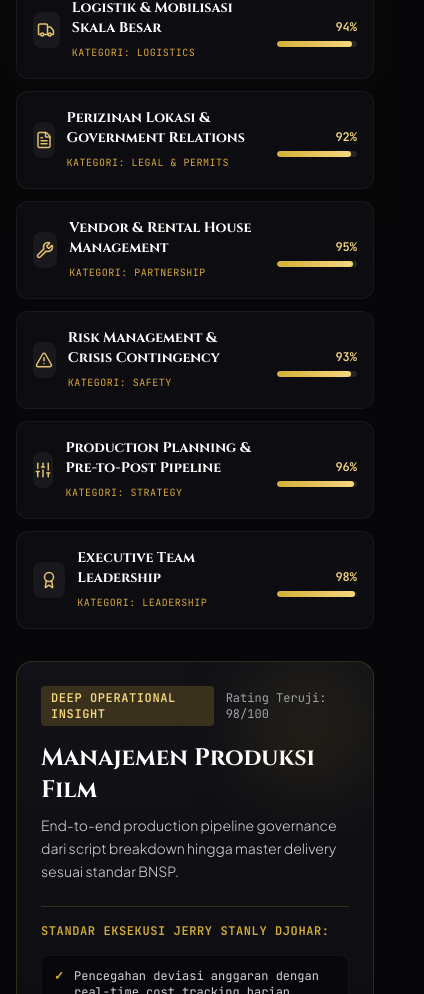
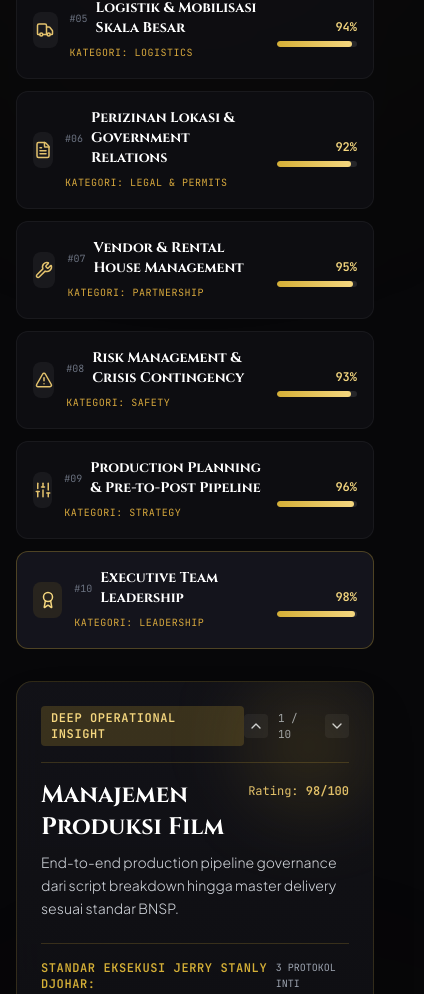
Before and after one commit to thrivestory5/jerrystanly, a React (Vite) app: page / in a window 390 px wide. Shown: the part 7700-8694 px from the top of the page, 424 px wide, since content can reach past the window. Built offline with nearby package versions, Linux system fonts and the light colour scheme.

Commit message:
feat: make skills matrix scrollable to Executive Team Leadership with dynamic standards

```diff
--- a/src/components/SkillsMatrix.jsx
+++ b/src/components/SkillsMatrix.jsx
@@ -1,5 +1,5 @@
-import React, { useState } from 'react';
-import { CheckCircle, Sliders, Shield, DollarSign, Calendar, Users, Truck, FileText, Wrench, AlertTriangle, Compass, Award } from 'lucide-react';
+import React, { useState, useEffect, useRef } from 'react';
+import { CheckCircle, Sliders, Shield, DollarSign, Calendar, Users, Truck, FileText, Wrench, AlertTriangle, Compass, Award, ChevronDown, ChevronUp, ArrowDown } from 'lucide-react';
 import { PROFILE } from '../data/profileData';
 import { playTactileClick } from '../utils/audio';
 
@@ -19,6 +19,7 @@ const skillIcons = {
 export default function SkillsMatrix() {
   const [selectedSkill, setSelectedSkill] = useState(PROFILE.skills[0]);
   const [filterCategory, setFilterCategory] = useState('ALL');
+  const skillRefs = useRef({});
 
   const categories = ['ALL', 'Core', 'Finance', 'Operations', 'Leadership', 'Logistics'];
 
@@ -26,11 +27,46 @@ export default function SkillsMatrix() {
     ? PROFILE.skills
     : PROFILE.skills.filter(s => s.category === filterCategory);
 
+  const currentIndex = filteredSkills.findIndex(s => s.name === selectedSkill.name);
+
+  // Scroll to a specific skill
+  const scrollToSkill = (skill, behavior = 'smooth') => {
+    setSelectedSkill(skill);
+    const el = skillRefs.current[skill.name];
+    if (el) {
+      el.scrollIntoView({ behavior, block: 'center' });
+    }
+  };
+
+  const handlePrev = () => {
+    playTactileClick();
+    const prevIdx = currentIndex > 0 ? currentIndex - 1 : filteredSkills.length - 1;
+    scrollToSkill(filteredSkills[prevIdx]);
+  };
+
+  const handleNext = () => {
+    playTactileClick();
+    const nextIdx = currentIndex < filteredSkills.length - 1 ? currentIndex + 1 : 0;
+    scrollToSkill(filteredSkills[nextIdx]);
+  };
+
+  const scrollToExecutiveLeadership = () => {
+    playTactileClick();
+    const execSkill = PROFILE.skills.find(s => s.name === "Executive Team Leadership");
+    if (execSkill) {
+      setFilterCategory('ALL');
+      setTimeout(() => {
+        scrollToSkill(execSkill);
+      }, 50);
+    }
+  };
+
   return (
-    <section id="skills" className="py-24 relative overflow-hidden bg-[#070709] border-t border-b border-gold-primary/15">
+    <section id="skills" className="py-24 relative bg-[#070709] border-t border-b border-gold-primary/15">
 
       {/* Decorative ambient elements */}
       <div className="absolute top-1/4 right-0 w-96 h-96 bg-gold-primary/5 rounded-full blur-[150px] pointer-events-none" />
+      <div className="absolute bottom-10 left-10 w-96 h-96 bg-gold-600/5 rounded-full blur-[150px] pointer-events-none" />
 
       <div className="max-w-7xl mx-auto px-4 sm:px-6 lg:px-8 relative z-10">
 
@@ -46,7 +82,7 @@ export default function SkillsMatrix() {
           </h2>
 
           <p className="text-gray-400 text-sm sm:text-base leading-relaxed">
-            Standar eksekutif produksi perfilman modern. Menguasai spektrum finansial, teknis kamera & pencahayaan, logistik ratusan kru, hingga negosiasi talenta A-list.
+            Standar eksekutif produksi perfilman modern. Menguasai spektrum finansial, teknis kamera & pencahayaan, logistik ratusan kru, hingga kepemimpinan <strong>Executive Team Leadership</strong>.
           </p>
 
           {/* Filter Pills */}
@@ -68,38 +104,57 @@ export default function SkillsMatrix() {
         </div>
 
         {/* 2-Column Interactive Matrix */}
-        <div className="grid grid-cols-1 lg:grid-cols-12 gap-8 items-start">
+        <div className="grid grid-cols-1 lg:grid-cols-12 gap-8 items-start relative">
 
-          {/* Left Column: Interactive Skill List */}
+          {/* Left Column: Interactive Skill List (1 to 10) */}
           <div className="lg:col-span-7 space-y-3">
             {filteredSkills.map((skill, idx) => {
               const Icon = skillIcons[skill.name] || CheckCircle;
               const isSelected = selectedSkill.name === skill.name;
+              const isLeadership = skill.name === "Executive Team Leadership";
 
               return (
                 <div
-                  key={idx}
+                  key={skill.name}
+                  ref={(el) => (skillRefs.current[skill.name] = el)}
+                  id={`skill-item-${idx}`}
                   onClick={() => {
                     playTactileClick();
                     setSelectedSkill(skill);
                   }}
-                  className={`p-4 rounded-xl cursor-pointer transition-all border ${
+                  className={`p-4 rounded-xl cursor-pointer transition-all border scroll-mt-32 ${
                     isSelected
-                      ? 'bg-gold-primary/15 border-gold-primary shadow-[0_0_20px_rgba(212,175,55,0.25)]'
+                      ? 'bg-gold-primary/20 border-gold-primary shadow-[0_0_25px_rgba(212,175,55,0.3)] ring-1 ring-gold-primary/50'
+                      : isLeadership
+                      ? 'bg-[#14141c] border-gold-primary/30 hover:border-gold-primary'
                       : 'bg-[#0f0f14]/80 border-white/5 hover:border-gold-primary/40 hover:bg-white/[0.03]'
                   }`}
                 >
                   <div className="flex items-center justify-between gap-4">
                     <div className="flex items-center gap-3">
                       <div className={`w-9 h-9 rounded-lg flex items-center justify-center transition-colors ${
-                        isSelected ? 'bg-gold-primary text-black' : 'bg-white/5 text-gold-300'
+                        isSelected
+                          ? 'bg-gold-primary text-black'
+                          : isLeadership
+                          ? 'bg-gold-primary/10 text-gold-light'
+                          : 'bg-white/5 text-gold-300'
                       }`}>
                         <Icon size={18} />
                       </div>
                       <div>
+                        <div className="flex items-center gap-2">
+                          <span className="font-mono text-[10px] text-gray-500">
+                            #{String(idx + 1).padStart(2, '0')}
+                          </span>
                           <h4 className="font-serif text-sm sm:text-base font-bold text-white">
                             {skill.name}
                           </h4>
+                          {isLeadership && (
+                            <span className="hidden sm:inline-block px-2 py-0.5 rounded text-[9px] font-mono bg-gold-primary/20 text-gold-light uppercase tracking-wider font-semibold">
+                              Top Pillar
+                            </span>
+                          )}
+                        </div>
                         <span className="text-[10px] font-mono text-gold-400 uppercase tracking-wider">
                           Kategori: {skill.category}
                         </span>
@@ -124,52 +179,96 @@ export default function SkillsMatrix() {
             })}
           </div>
 
-          {/* Right Column: Deep Operational Detail Card for Selected Skill */}
-          <div className="lg:col-span-5 sticky top-28">
-            <div className="gold-card p-6 sm:p-8 rounded-2xl relative overflow-hidden">
-              <div className="absolute top-0 right-0 w-32 h-32 bg-gold-primary/10 rounded-full blur-2xl pointer-events-none" />
+          {/* Right Column: Deep Operational Detail Card (Sticky Top-28) */}
+          <div className="lg:col-span-5 lg:sticky lg:top-28 self-start">
+            <div className="gold-card p-6 sm:p-8 rounded-2xl relative overflow-hidden shadow-2xl border-gold-primary/50 bg-[#0e0e14]">
+              <div className="absolute top-0 right-0 w-32 h-32 bg-gold-primary/15 rounded-full blur-2xl pointer-events-none" />
 
-              <div className="flex items-center gap-3 mb-4">
+              {/* Navigation Header between skills */}
+              <div className="flex items-center justify-between pb-4 mb-4 border-b border-gold-primary/20">
                 <span className="px-2.5 py-1 rounded bg-gold-primary/20 text-gold-light font-mono text-xs font-semibold uppercase tracking-wider">
                   Deep Operational Insight
                 </span>
-                <span className="text-xs font-mono text-gray-400">
-                  Rating Teruji: {selectedSkill.level}/100
+
+                {/* Previous & Next Skill Quick Controls */}
+                <div className="flex items-center gap-1.5 font-mono text-xs">
+                  <button
+                    onClick={handlePrev}
+                    className="p-1 rounded bg-white/5 hover:bg-gold-primary hover:text-black text-gray-300 transition-colors"
+                    title="Skill Sebelumnya"
+                  >
+                    <ChevronUp size={16} />
+                  </button>
+                  <span className="text-[11px] text-gray-400 px-1">
+                    {currentIndex !== -1 ? currentIndex + 1 : 1} / {filteredSkills.length}
+                  </span>
+                  <button
+                    onClick={handleNext}
+                    className="p-1 rounded bg-white/5 hover:bg-gold-primary hover:text-black text-gray-300 transition-colors"
+                    title="Skill Selanjutnya"
+                  >
+                    <ChevronDown size={16} />
+                  </button>
+                </div>
+              </div>
+
+              {/* Skill Title & Score */}
+              <div className="flex items-start justify-between gap-3 mb-2">
+                <h3 className="font-serif text-2xl font-bold text-white">
+                  {selectedSkill.name}
+                </h3>
+                <span className="text-xs font-mono text-gold-300 shrink-0 mt-1">
+                  Rating: <strong>{selectedSkill.level}/100</strong>
                 </span>
               </div>
-
-              <h3 className="font-serif text-2xl font-bold text-white mb-2">
-                {selectedSkill.name}
-              </h3>
 
               <p className="text-sm text-gray-300 leading-relaxed font-light mb-6">
                 {selectedSkill.desc}
               </p>
 
-              {/* Implementation Highlights */}
+              {/* Dynamic Implementation Highlights for the selected skill */}
               <div className="space-y-4 pt-4 border-t border-gold-primary/20 text-xs">
+                <div className="flex items-center justify-between">
                   <p className="font-mono text-gold-primary uppercase tracking-wider font-bold">
                     Standar Eksekusi Jerry Stanly Djohar:
                   </p>
+                  <span className="text-[10px] font-mono text-gray-400 uppercase">
+                    3 Protokol Inti
+                  </span>
+                </div>
 
                 <div className="space-y-2.5 text-gray-300 font-mono">
-                  <div className="p-3 rounded-lg bg-black/40 border border-white/5 flex items-start gap-2.5">
-                    <span className="text-gold-primary font-bold">✓</span>
-                    <span>Pencegahan deviasi anggaran dengan real-time cost tracking harian.</span>
+                  {(selectedSkill.standards || [
+                    "Pencegahan deviasi anggaran dengan real-time cost tracking harian.",
+                    "SOP keselamatan kerja & asuransi komprehensif bagi seluruh kru dan aktor.",
+                    "Sinergi harmonis dengan sutradara untuk menjaga integritas estetika karya."
+                  ]).map((std, sIdx) => (
+                    <div
+                      key={sIdx}
+                      className="p-3 rounded-lg bg-black/50 border border-white/5 flex items-start gap-2.5 transition-colors hover:border-gold-primary/30"
+                    >
+                      <span className="text-gold-primary font-bold shrink-0">✓</span>
+                      <span className="leading-relaxed">{std}</span>
                     </div>
-                  <div className="p-3 rounded-lg bg-black/40 border border-white/5 flex items-start gap-2.5">
-                    <span className="text-gold-primary font-bold">✓</span>
-                    <span>SOP keselamatan kerja & asuransi komprehensif bagi seluruh kru dan aktor.</span>
-                  </div>
-                  <div className="p-3 rounded-lg bg-black/40 border border-white/5 flex items-start gap-2.5">
-                    <span className="text-gold-primary font-bold">✓</span>
-                    <span>Sinergi harmonis dengan sutradara untuk menjaga integritas estetika karya.</span>
-                  </div>
+                  ))}
                 </div>
               </div>
 
+              {/* Quick Jump to Executive Team Leadership if not currently on it */}
+              {selectedSkill.name !== "Executive Team Leadership" && (
+                <div className="mt-5 pt-3 border-t border-white/5">
+                  <button
+                    onClick={scrollToExecutiveLeadership}
+                    className="w-full py-2 px-3 rounded-xl bg-gold-primary/10 hover:bg-gold-primary/20 border border-gold-primary/30 text-gold-light text-xs font-mono uppercase tracking-wider flex items-center justify-center gap-2 transition-all"
+                  >
+                    <span>Scroll ke Executive Team Leadership (Skill 10)</span>
+                    <ArrowDown size={14} className="animate-bounce" />
+                  </button>
+                </div>
+              )}
+
               {/* Action Callout */}
-              <div className="mt-6 pt-4 border-t border-white/10 flex items-center justify-between">
+              <div className="mt-5 pt-4 border-t border-white/10 flex items-center justify-between">
                 <span className="text-[11px] font-mono text-gray-400">
                   Siap diterapkan untuk produksi Anda
                 </span>
--- a/src/data/profileData.js
+++ b/src/data/profileData.js
@@ -138,16 +138,116 @@ export const PROFILE = {
   ],
 
   skills: [
-    { name: "Manajemen Produksi Film", level: 98, category: "Core", desc: "End-to-end production pipeline governance dari script breakdown hingga master delivery sesuai standar BNSP." },
-    { name: "Budgeting & Cost Control", level: 96, category: "Finance", desc: "Auditing pengeluaran, negosiasi rate kru/alat, serta pencegahan cost-overrun secara sistematis." },
-    { name: "Scheduling Produksi (Movie Magic / Excel)", level: 95, category: "Operations", desc: "Breakdown scene, DOOD cast, stripboard scheduling dengan toleransi contingency tinggi." },
-    { name: "Koordinasi Kru & Talent Management", level: 97, category: "Leadership", desc: "Harmonisasi ratusan kru lintas divisi dan diplomasi penanganan talenta A-list nasional." },
-    { name: "Logistik & Mobilisasi Skala Besar", level: 94, category: "Logistics", desc: "Perpindahan armada syuting luar kota/pulau, manajemen basecamp, unit kendaraan & konsumsi." },
-    { name: "Perizinan Lokasi & Government Relations", level: 92, category: "Legal & Permits", desc: "Izin aparat kepolisian, pemda, dinas pariwisata, cagar budaya, dan kearifan lokal masyarakat." },
-    { name: "Vendor & Rental House Management", level: 95, category: "Partnership", desc: "Jaringan relasi erat dengan penyedia rental kamera (Arri/RED/Sony), lighting, drone, dan sound stage." },
-    { name: "Risk Management & Crisis Contingency", level: 93, category: "Safety", desc: "Antisipasi cuaca, keselamatan kerja K3, klaim asuransi produksi, dan mitigasi downtime." },
-    { name: "Production Planning & Pre-to-Post Pipeline", level: 96, category: "Strategy", desc: "Sinkronisasi pra-syuting dengan tim post-production (VFX, sound designer, colorist)." },
-    { name: "Executive Team Leadership", level: 98, category: "Leadership", desc: "Membangun atmosfer kerja set yang disiplin, humanis, bersemangat, dan berorientasi hasil." }
+    {
+      name: "Manajemen Produksi Film",
+      level: 98,
+      category: "Core",
+      desc: "End-to-end production pipeline governance dari script breakdown hingga master delivery sesuai standar BNSP.",
+      standards: [
+        "Pencegahan deviasi anggaran dengan real-time cost tracking harian.",
+        "SOP keselamatan kerja & asuransi komprehensif bagi seluruh kru dan aktor.",
+        "Sinergi harmonis dengan sutradara untuk menjaga integritas estetika karya."
+      ]
+    },
+    {
+      name: "Budgeting & Cost Control",
+      level: 96,
+      category: "Finance",
+      desc: "Auditing pengeluaran, negosiasi rate kru/alat, serta pencegahan cost-overrun secara sistematis.",
+      standards: [
+        "Audit ketat cash flow mingguan dan pencegahan kebocoran below-the-line.",
+        "Negosiasi komparatif multi-vendor peralatan kamera, lighting & grip.",
+        "Penyediaan cadangan kontingensi 10% terproteksi untuk situasi darurat."
+      ]
+    },
+    {
+      name: "Scheduling Produksi (Movie Magic / Excel)",
+      level: 95,
+      category: "Operations",
+      desc: "Breakdown scene, DOOD cast, stripboard scheduling dengan toleransi contingency tinggi.",
+      standards: [
+        "Penyusunan Day-Out-of-Days (DOOD) presisi mengunci hari kerja aktor A-List.",
+        "Breakdown scene berdasarkan efisiensi perpindahan set dan pencahayaan alami.",
+        "Distribusi Daily Call Sheet 24 jam sebelum call time dengan skenario alternatif."
+      ]
+    },
+    {
+      name: "Koordinasi Kru & Talent Management",
+      level: 97,
+      category: "Leadership",
+      desc: "Harmonisasi ratusan kru lintas divisi dan diplomasi penanganan talenta A-list nasional.",
+      standards: [
+        "Penyelarasan Head of Departments (DoP, Art, Sound, Wardrobe) dalam satu visi.",
+        "Penanganan diplomatis jadwal dan kenyamanan aktor bintang di basecamp.",
+        "Penerapan etika profesional dan tata krama kerja set sesuai kode etik KFT."
+      ]
+    },
+    {
+      name: "Logistik & Mobilisasi Skala Besar",
+      level: 94,
+      category: "Logistics",
+      desc: "Perpindahan armada syuting luar kota/pulau, manajemen basecamp, unit kendaraan & konsumsi.",
+      standards: [
+        "Mobilisasi armada truk logistik, genset diesel, dan kendaraan kru antar kota/pulau.",
+        "Penyediaan katering bergizi dan higienis tepat waktu untuk 100+ personel.",
+        "Manajemen unit base camp terstruktur dekat dengan radius lokasi syuting."
+      ]
+    },
+    {
+      name: "Perizinan Lokasi & Government Relations",
+      level: 92,
+      category: "Legal & Permits",
+      desc: "Izin aparat kepolisian, pemda, dinas pariwisata, cagar budaya, dan kearifan lokal masyarakat.",
+      standards: [
+        "Pengurusan izin resmi Kepolisian, Pemda, Koramil, hingga Dinas Pariwisata.",
+        "Pendekatan humanis kearifan lokal masyarakat adat dan pengamanan lingkungan.",
+        "Mitigasi legalitas lokasi cagar budaya, fasilitas publik, dan jalan tol nasional."
+      ]
+    },
+    {
+      name: "Vendor & Rental House Management",
+      level: 95,
+      category: "Partnership",
+      desc: "Jaringan relasi erat dengan penyedia rental kamera (Arri/RED/Sony), lighting, drone, dan sound stage.",
+      standards: [
+        "Kemitraan erat rental house terkemuka untuk paket Arri Alexa LF, RED, dan Sony Cine.",
+        "Inspeksi uji alat (camera test & lens prep) ketat sebelum mobilisasi lapangan.",
+        "Garansi penggantian unit cadangan instan (backup equipment) jika terjadi kendala teknis."
+      ]
+    },
+    {
+      name: "Risk Management & Crisis Contingency",
+      level: 93,
+      category: "Safety",
+      desc: "Antisipasi cuaca, keselamatan kerja K3, klaim asuransi produksi, dan mitigasi downtime.",
+      standards: [
+        "Penerapan prosedur K3 perfilman (SKKNI BNSP) menghadapi cuaca ekstrem & set malam.",
+        "Protokol siaga medis, ambulance standby, dan koordinasi stunt coordinator bersertifikat.",
+        "Proteksi polis asuransi komprehensif bagi seluruh aset peralatan dan personel kru."
+      ]
+    },
+    {
+      name: "Production Planning & Pre-to-Post Pipeline",
+      level: 96,
+      category: "Strategy",
+      desc: "Sinkronisasi pra-syuting dengan tim post-production (VFX, sound designer, colorist).",
+      standards: [
+        "Sinkronisasi pra-syuting dengan Post-Production Supervisor, Colorist, dan Sound Designer.",
+        "Manajemen data DIT (Digital Intermediate Technician) dengan backup double-storage harian.",
+        "Penyusunan jadwal editing offline, VFX, foley, scoring, hingga mastering DCP bioskop."
+      ]
+    },
+    {
+      name: "Executive Team Leadership",
+      level: 98,
+      category: "Leadership",
+      desc: "Membangun atmosfer kerja set yang disiplin, humanis, bersemangat, dan berorientasi hasil.",
+      standards: [
+        "Kepemimpinan humanis & tegas dalam mengorkestrasi ratusan kru lintas departemen.",
+        "Resolusi konflik cepat di set tanpa menghentikan jadwal produksi (zero downtime).",
+        "Menjaga moral, stamina, dan keselamatan seluruh tim dalam ritme kerja intensif puluhan hari."
+      ]
+    }
   ],
 
   filmography: [
```
Lines whose indentation alone changed are shown as unchanged.
